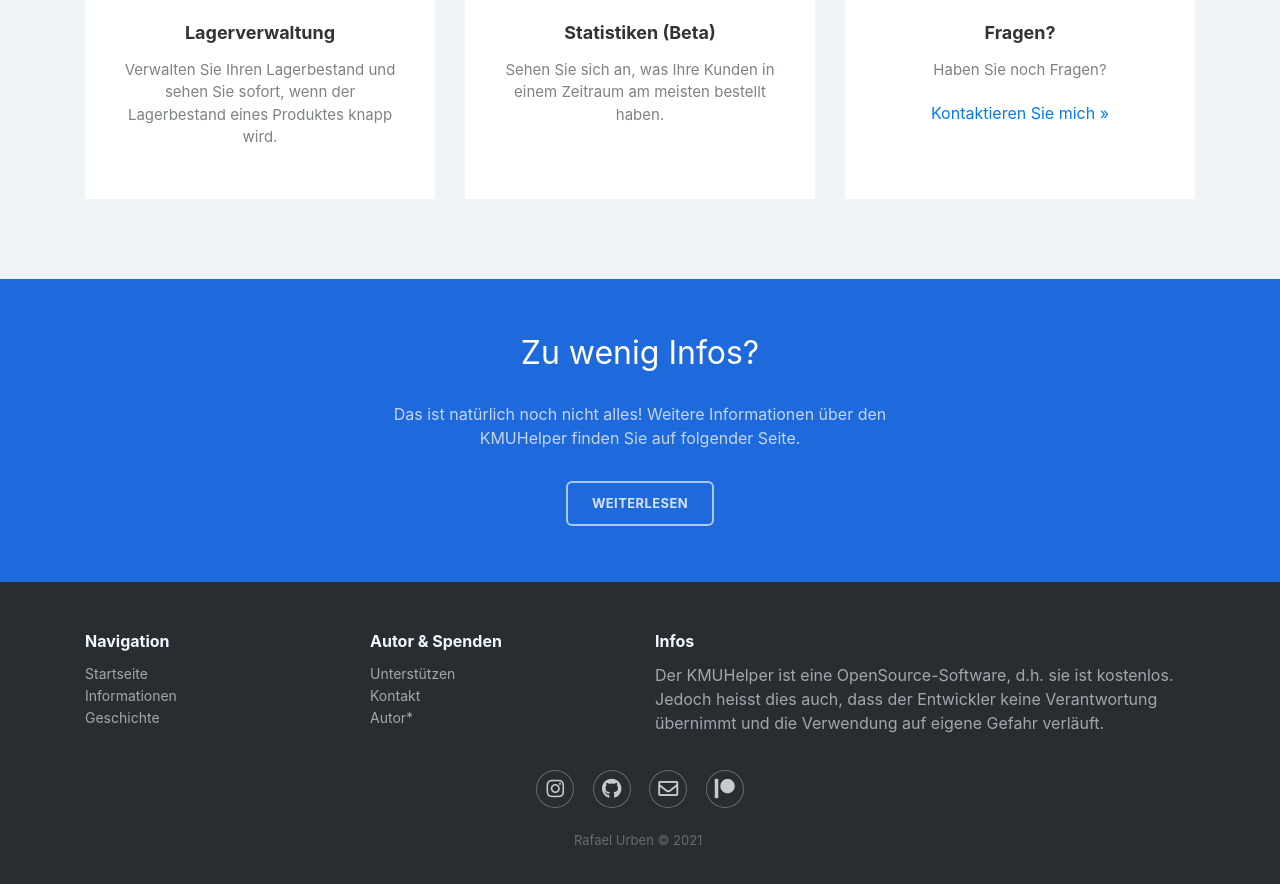
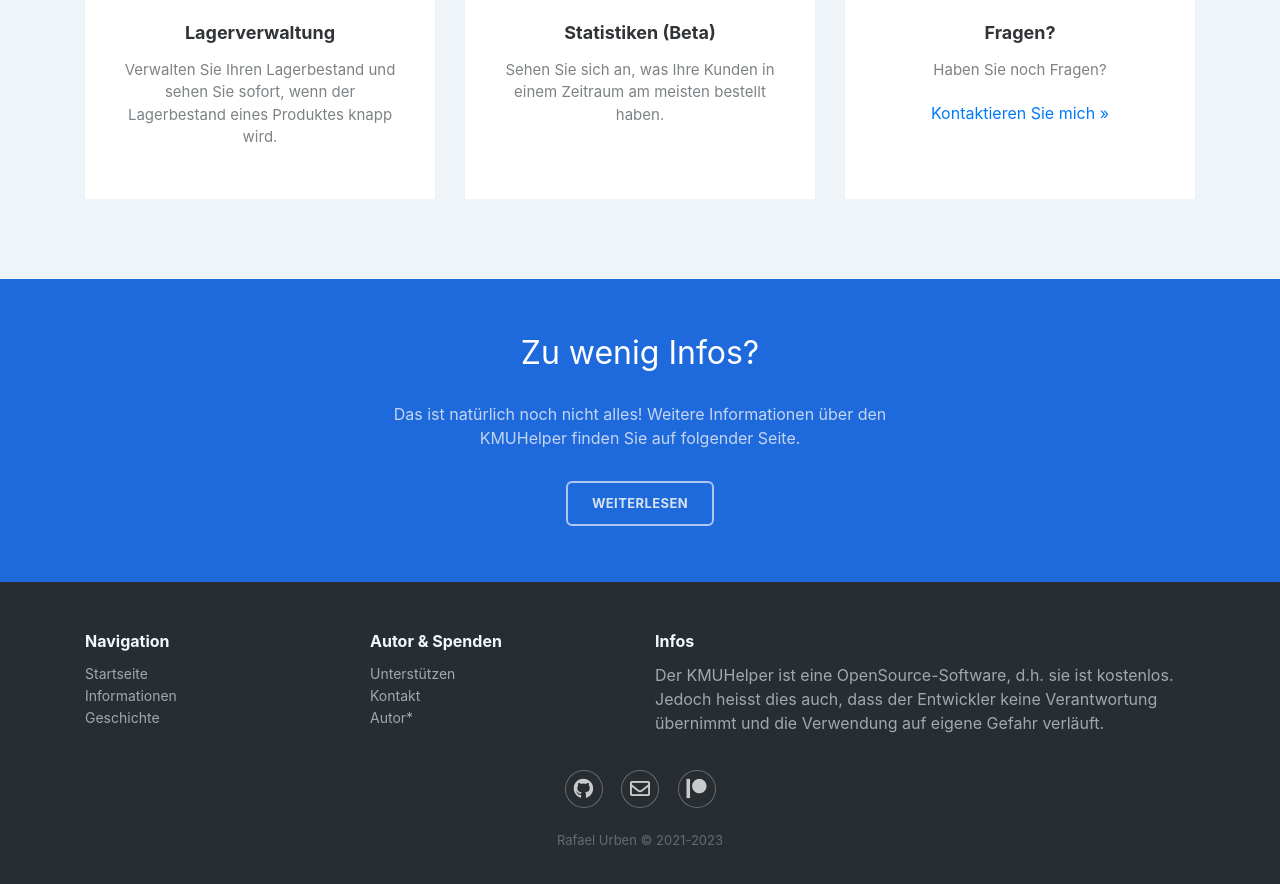
Before and after one commit to rafaelurben/kmuhelper, a Jekyll site: the page built from index.html, in a window 1280 px wide and 900 px high, scrolled down 1794 px. Shown: the top 884 px of the window. Built offline with Jekyll 4.4.1, drawn with Linux system fonts in a browser that asks for light colours; nearby versions of some CDN libraries.

Commit message:
Updated footer

```diff
--- a/_includes/footer.html
+++ b/_includes/footer.html
@@ -24,9 +24,6 @@
                         der Entwickler keine Verantwortung übernimmt und die Verwendung auf eigene Gefahr verläuft.</p>
                 </div>
                 <div class="col item social">
-                    <a href="https://instagram.com/kmuhelper">
-                        <i class="fab fa-instagram"></i>
-                    </a>
                     <a href="https://github.com/rafaelurben/django-kmuhelper">
                         <i class="fab fa-github"></i>
                     </a>
@@ -38,7 +35,7 @@
                     </a>
                 </div>
             </div>
-            <p class="copyright">Rafael Urben © 2021&nbsp;</p>
+            <p class="copyright">Rafael Urben © 2021-2023</p>
         </div>
     </footer>
 </div>
```
